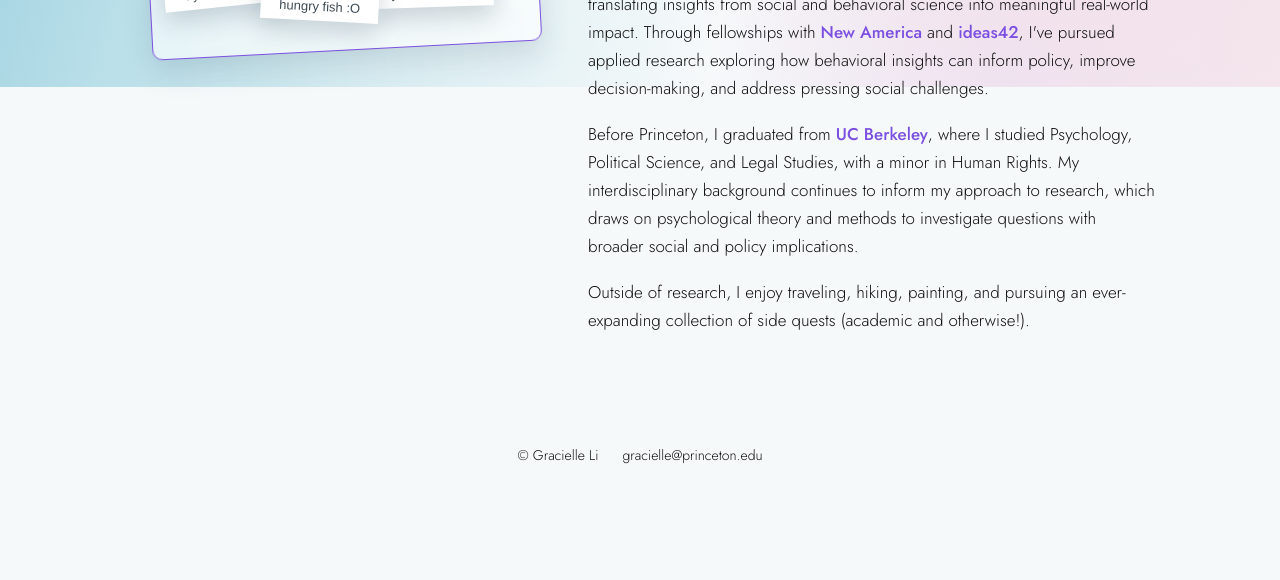
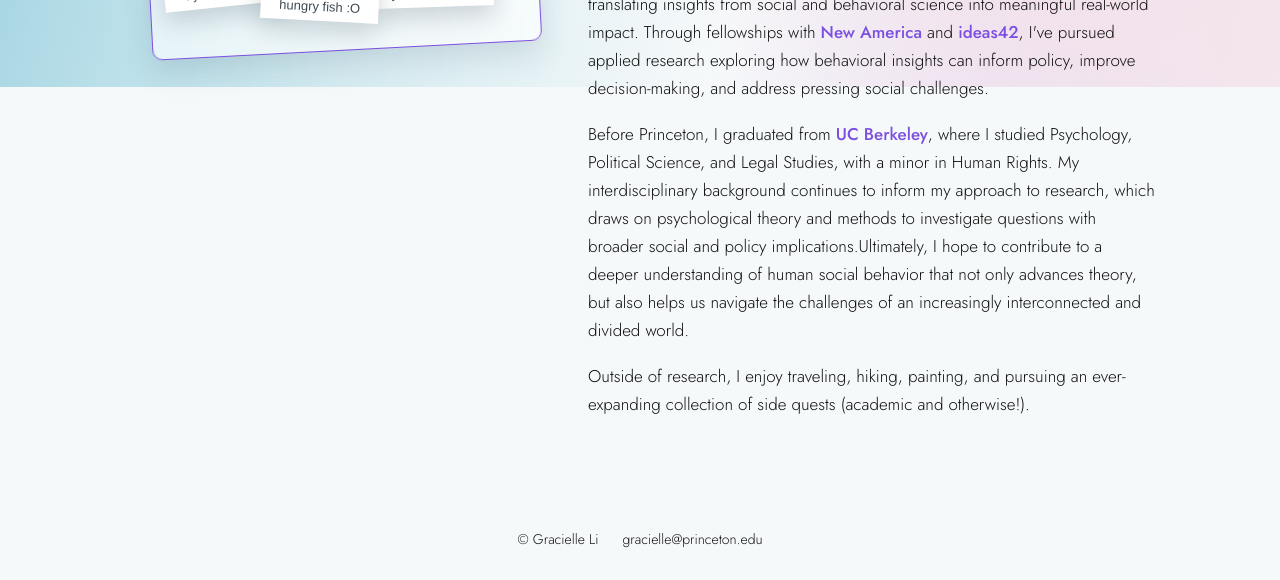
Before and after one commit to gracielleli/gracielleli.github.io, a Jekyll site: the page built from about.html, in a window 1280 px wide, cut to the strip 813-1393 px from the top of the page. Built offline with Jekyll 4.4.1, drawn with Linux system fonts in a browser that asks for light colours; some web fonts are replaced; before the commit the page ends 1308 px from its top, so only the background shows below that.

Commit message:
Update about.html

```diff
--- a/about.html
+++ b/about.html
@@ -35,7 +35,7 @@ nav: about
 
     <p>Much of my current work examines how people mentally represent public figures, from celebrities and social media influencers to political leaders. I'm especially interested in how individuals come to embody larger ideas, values, and identities; how these representations shape expectations and moral judgments; and how trust and belief systems respond when those expectations are violated. More broadly, I hope to understand how interpersonal and collective psychological processes contribute to phenomena such as political polarization, misinformation, and social influence.</p>
     <p>An important part of my work is bridging academic research and public policy, translating insights from social and behavioral science into meaningful real-world impact. Through fellowships with <a href="https://www.newamerica.org/" target="_blank" rel="noopener"><strong>New America</strong></a> and <a href="https://www.ideas42.org/" target="_blank" rel="noopener"><strong>ideas42</strong></a>, I've pursued applied research exploring how behavioral insights can inform policy, improve decision-making, and address pressing social challenges.</p>
-    <p>Before Princeton, I graduated from <a href="https://www.berkeley.edu" target="_blank" rel="noopener"><strong>UC Berkeley</strong></a>, where I studied Psychology, Political Science, and Legal Studies, with a minor in Human Rights. My interdisciplinary background continues to inform my approach to research, which draws on psychological theory and methods to investigate questions with broader social and policy implications.</p>
+    <p>Before Princeton, I graduated from <a href="https://www.berkeley.edu" target="_blank" rel="noopener"><strong>UC Berkeley</strong></a>, where I studied Psychology, Political Science, and Legal Studies, with a minor in Human Rights. My interdisciplinary background continues to inform my approach to research, which draws on psychological theory and methods to investigate questions with broader social and policy implications.Ultimately, I hope to contribute to a deeper understanding of human social behavior that not only advances theory, but also helps us navigate the challenges of an increasingly interconnected and divided world.</p>
     <p>Outside of research, I enjoy traveling, hiking, painting, and pursuing an ever-expanding collection of side quests (academic and otherwise!).</p>
   </div>
 </section>
```
